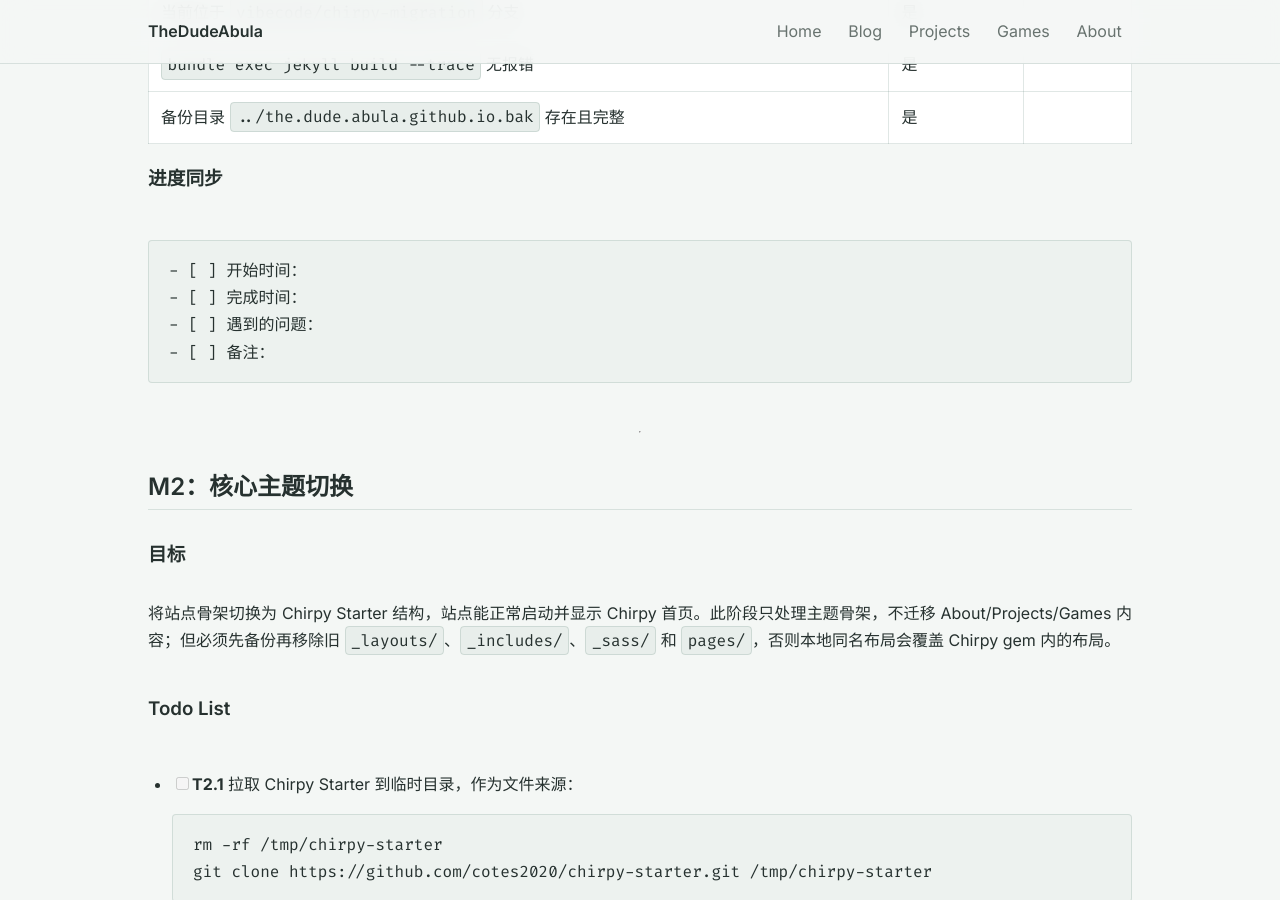
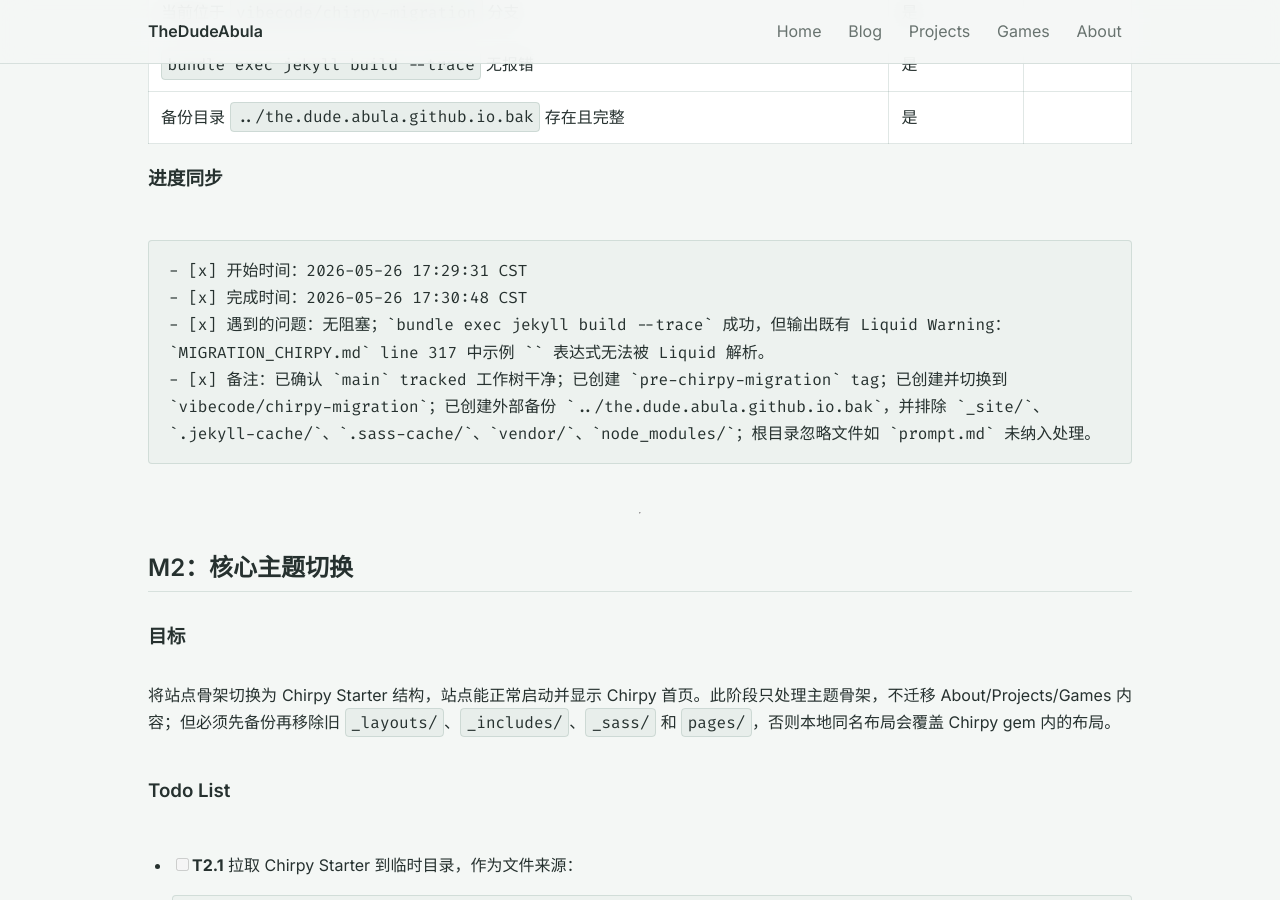
Before and after one commit to BrokeDudeAbula/the.dude.abula.github.io, a Jekyll site: the page built from MIGRATION_CHIRPY.md, in a window 1280 px wide and 900 px high, scrolled down 2072 px. Built offline with Jekyll 4.4.1, drawn with Linux system fonts in a browser that asks for light colours; our own code applies the rules of GitHub Pages for plain Markdown files.

Commit message:
Docs: Record Chirpy migration preparation

````diff
--- a/MIGRATION_CHIRPY.md
+++ b/MIGRATION_CHIRPY.md
@@ -58,10 +58,10 @@
 ### 进度同步
 
 ```
-- [ ] 开始时间：
-- [ ] 完成时间：
-- [ ] 遇到的问题：
-- [ ] 备注：
+- [x] 开始时间：2026-05-26 17:29:31 CST
+- [x] 完成时间：2026-05-26 17:30:48 CST
+- [x] 遇到的问题：无阻塞；`bundle exec jekyll build --trace` 成功，但输出既有 Liquid Warning：`MIGRATION_CHIRPY.md` line 317 中示例 `{{ ... | relative_url }}` 表达式无法被 Liquid 解析。
+- [x] 备注：已确认 `main` tracked 工作树干净；已创建 `pre-chirpy-migration` tag；已创建并切换到 `vibecode/chirpy-migration`；已创建外部备份 `../the.dude.abula.github.io.bak`，并排除 `_site/`、`.jekyll-cache/`、`.sass-cache/`、`vendor/`、`node_modules/`；根目录忽略文件如 `prompt.md` 未纳入处理。
 ```
 
 ---
````
